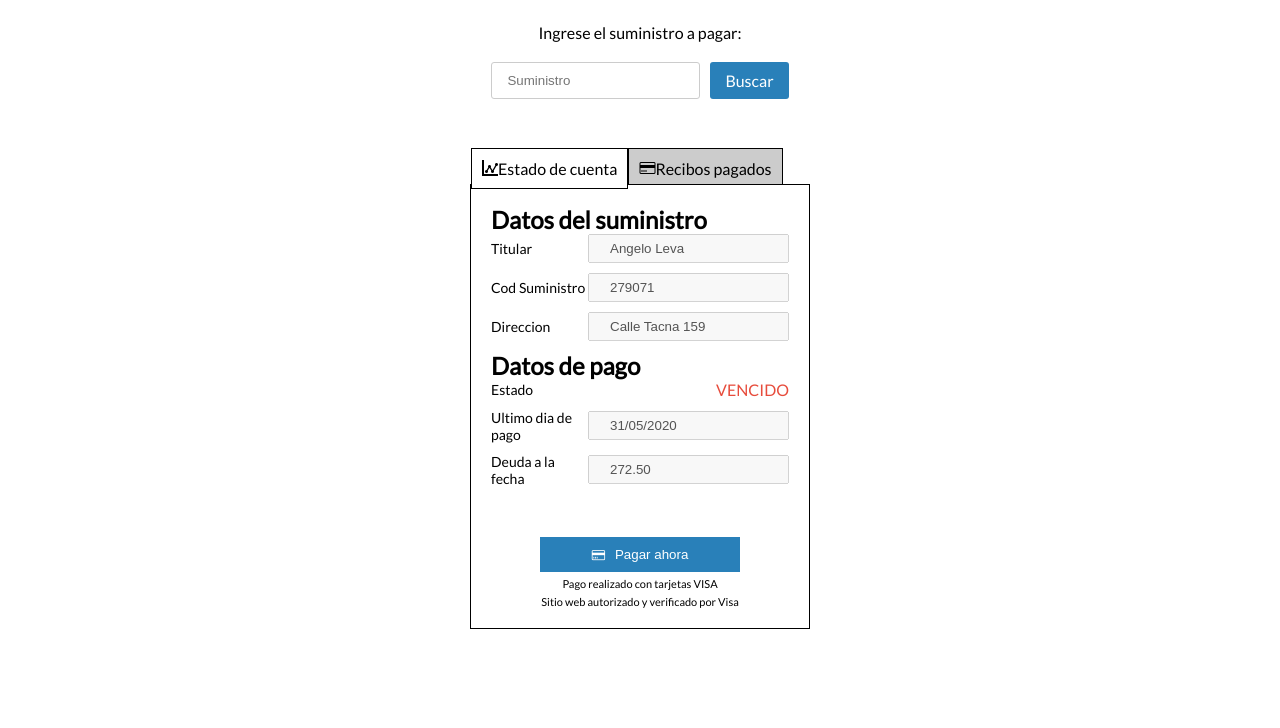
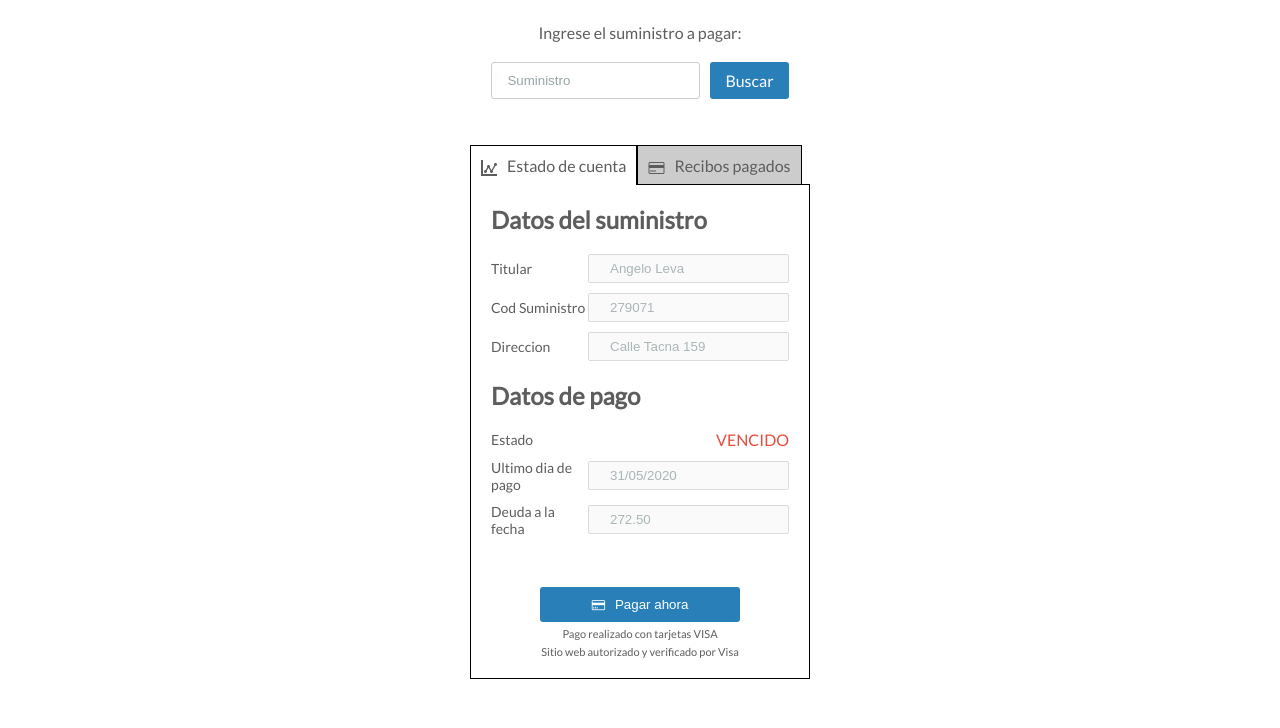
Before and after one commit to Coding-Latam/pago-eps, a website: page index.html in a window 1280 px wide. Shown: the part 72-800 px from the top of the page. Drawn offline with Linux system fonts and the light colour scheme; some packages are replaced by stand-ins of ours; a script that the page names is missing; files whose address does not match are found by name.

Commit message:
refactor supply and payment

```diff
--- a/index.html
+++ b/index.html
@@ -13,7 +13,7 @@
   <body>
     <nav class="nav">
       <div class="nav__logo">
-        <img src="/images/logo.png" alt="EPS Logo" />
+        <img src="./images/logo.png" alt="EPS Logo" />
         <span>Plataforma de pago online</span>
       </div>
       <div class="nav__user">
@@ -40,15 +40,15 @@
               <i class="icon icon-chart"></i>Estado de cuenta
             </label>
             <div class="content">
-              <h2>Datos del suministro</h2>
-              <div class="suministro">
+              <div class="supply">
+                <h2>Datos del suministro</h2>
                 <div class="item">
                   <span class="item__label">Titular</span>
                   <input
                     type="text"
                     class="item__input"
                     disabled
-                    value="Angelo Leva"
+                    placeholder="Angelo Leva"
                   />
                 </div>
                 <div class="item">
@@ -57,7 +57,7 @@
                     type="text"
                     class="item__input"
                     disabled
-                    value="279071"
+                    placeholder="279071"
                   />
                 </div>
                 <div class="item">
@@ -66,12 +66,13 @@
                     type="text"
                     class="item__input"
                     disabled
-                    value="Calle Tacna 159"
+                    placeholder="Calle Tacna 159"
                   />
                 </div>
               </div>
-              <h2>Datos de pago</h2>
-              <div class="pago">
+
+              <div class="payment-status">
+                <h2>Datos de pago</h2>
                 <div class="item">
                   <span class="item__label">Estado</span>
                   <p class="warning">VENCIDO</p>
@@ -82,7 +83,7 @@
                     type="text"
                     class="item__input"
                     disabled
-                    value="31/05/2020"
+                    placeholder="31/05/2020"
                   />
                 </div>
                 <div class="item">
@@ -91,11 +92,11 @@
                     type="text"
                     class="item__input"
                     disabled
-                    value="272.50"
+                    placeholder="272.50"
                   />
                 </div>
               </div>
-              <div class="payment">
+              <div class="payment-actions">
                 <button onclick="showErrorModal()" class="btn blue" href="/">
                   <i class="icon icon-card"></i>Pagar ahora
                 </button>
--- a/scss/base/_base.scss
+++ b/scss/base/_base.scss
@@ -1,4 +1,5 @@
 body {
+  color: $color-text;
   font-family: $font-primary;
   margin: 0;
   padding: 0;
@@ -22,6 +23,14 @@ h1 {
 input {
   padding: 0;
   margin: 0;
+
+  &:disabled {
+    opacity: 0.8;
+  }
+
+  &::placeholder {
+    color: #95a5a6;
+  }
 }
 
 p {
--- a/scss/base/_commons.scss
+++ b/scss/base/_commons.scss
@@ -31,25 +31,3 @@
     padding: 5px 0 5px 20px;
   }
 }
-
-.payment {
-  margin-top: 50px;
-  .btn {
-    margin: 0 auto;
-    width: 220px;
-    display: block;
-    text-align: center;
-
-    .icon {
-      margin-right: 10px;
-      vertical-align: middle;
-    }
-  }
-
-  small {
-    display: block;
-    font-size: 11px;
-    margin: 5px 0;
-    text-align: center;
-  }
-}
--- a/scss/base/_variables.scss
+++ b/scss/base/_variables.scss
@@ -5,6 +5,7 @@ $color-white: #ffffff;
 $color-black: #000000;
 $color-gray: #cccccc;
 $color-red: #e74c3c;
+$color-text: #5d5d5d;
 
 //Fonts
 $font-primary: "Lato", sans-serif;
--- a/scss/components/_button.scss
+++ b/scss/components/_button.scss
@@ -1,6 +1,7 @@
 button,
 a {
   border: 0;
+  border-radius: 3px;
   color: $color-black;
   white-space: nowrap;
   max-width: 200px;
--- a/scss/components/_nav.scss
+++ b/scss/components/_nav.scss
@@ -1,6 +1,7 @@
 .nav {
   align-items: center;
   border-bottom: 1px solid $color-gray;
+  box-shadow: 0 2px 4px 0 rgba(23, 31, 39, 0.1);
   display: flex;
   justify-content: space-between;
   padding: 8px 15px;
--- /dev/null
+++ b/scss/components/_payment.scss
@@ -0,0 +1,30 @@
+.payment {
+  &-status {
+    h2 {
+      margin: 20px 0;
+    }
+  }
+
+  &-actions {
+    margin-top: 50px;
+
+    .btn {
+      margin: 0 auto;
+      width: 220px;
+      display: block;
+      text-align: center;
+
+      .icon {
+        margin-right: 10px;
+        vertical-align: middle;
+      }
+    }
+
+    small {
+      display: block;
+      font-size: 11px;
+      margin: 5px 0;
+      text-align: center;
+    }
+  }
+}
--- a/scss/components/_suministro.scss
+++ /dev/null
@@ -1,2 +0,0 @@
-.suministro {
-}
--- /dev/null
+++ b/scss/components/_supply.scss
@@ -0,0 +1,5 @@
+.supply {
+  h2 {
+    margin-bottom: 20px;
+  }
+}
--- a/scss/components/_tabs.scss
+++ b/scss/components/_tabs.scss
@@ -2,7 +2,7 @@
   position: relative;
   max-width: 340px;
   margin: 30px auto;
-  min-height: 470px;
+  min-height: 520px;
   clear: both;
 
   .tab {
@@ -17,7 +17,12 @@
       padding: 10px;
       border: 1px solid $color-black;
       position: relative;
-      left: 1px;
+      top: -3px;
+
+      .icon {
+        margin-right: 10px;
+        vertical-align: middle;
+      }
     }
 
     .content {
@@ -51,7 +56,7 @@
 
       ~ label {
         background: $color-white;
-        border-bottom: 1px solid $color-black;
+        border-bottom: none;
         z-index: 2;
       }
     }
--- a/styles.scss
+++ b/styles.scss
@@ -8,4 +8,5 @@
 @import "scss/components/nav";
 @import "scss/components/tabs";
 @import "scss/components/form";
-@import "scss/components/suministro";
+@import "scss/components/supply";
+@import "scss/components/payment";
```
Also changed, not shown: styles.css, 1 other file.
